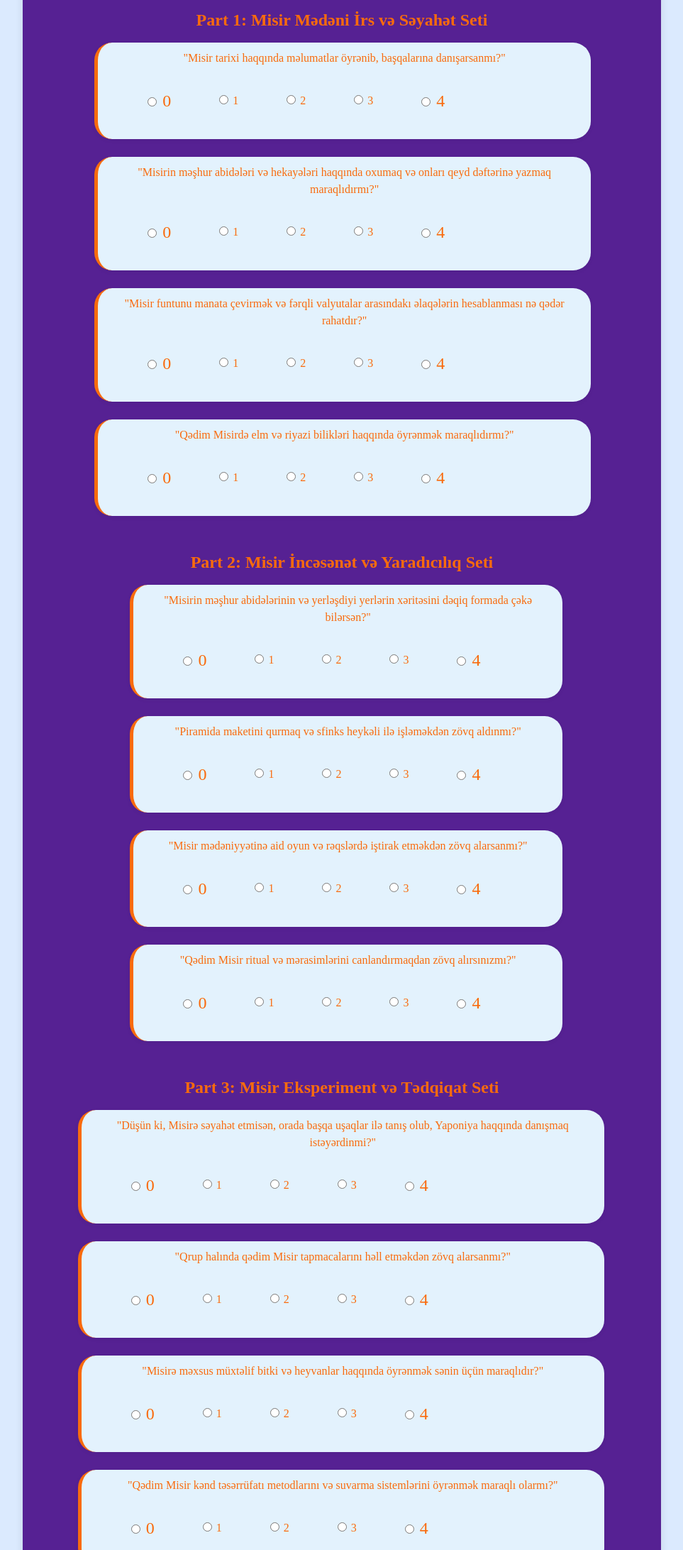
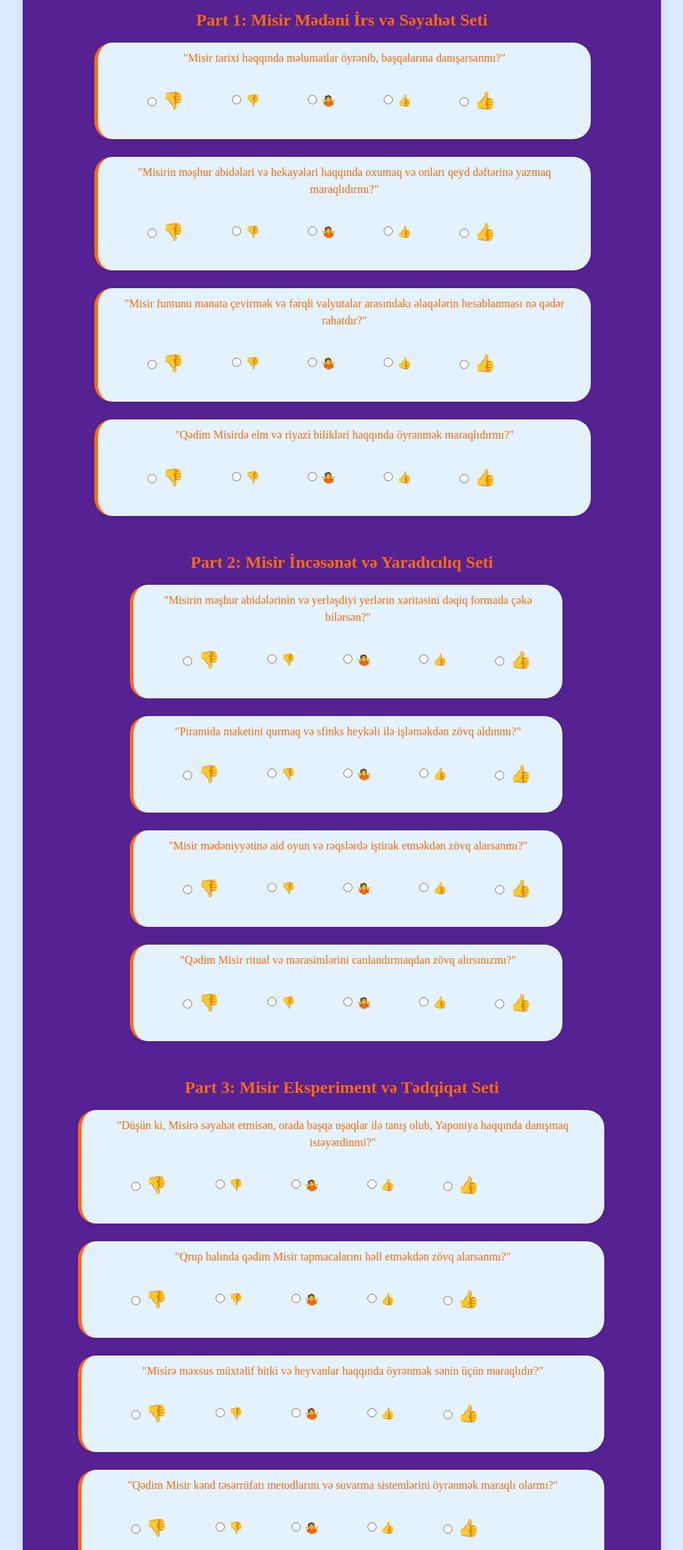
Before and after one commit to xtirachi/psychological-map-egp, a plain HTML site: page index.html in a window 1280 px wide. Shown: the part 440-2624 px from the top of the page at 71% size, without its empty margins (158-1121 px from the left). Drawn offline with nearby package versions, Linux system fonts and the light colour scheme.

Commit message:
Update index.html

```diff
--- a/index.html
+++ b/index.html
@@ -17,41 +17,41 @@
                 <div class="question">
                     <p>"Misir tarixi haqqında məlumatlar öyrənib, başqalarına danışarsanmı?"</p>
                     <div class="flex space-x-2 mb-4">
-                        <label><input type="radio" name="q1" value="0" required> 0</label>
-                        <label><input type="radio" name="q1" value="1"> 1</label>
-                        <label><input type="radio" name="q1" value="2"> 2</label>
-                        <label><input type="radio" name="q1" value="3"> 3</label>
-                        <label><input type="radio" name="q1" value="4"> 4</label>
+                          <label><input type="radio" name="q1" value="0" required> 👎 </label>
+                        <label><input type="radio" name="q1" value="1"> 👎</label>
+                        <label><input type="radio" name="q1" value="2"> 🤷</label>
+                        <label><input type="radio" name="q1" value="3"> 👍</label>
+                        <label><input type="radio" name="q1" value="4"> 👍</label>
                     </div>
                 </div>
                 <div class="question">
                     <p>"Misirin məşhur abidələri və hekayələri haqqında oxumaq və onları qeyd dəftərinə yazmaq maraqlıdırmı?"</p>
                     <div class="flex space-x-2 mb-4">
-                        <label><input type="radio" name="q2" value="0" required> 0</label>
-                        <label><input type="radio" name="q2" value="1"> 1</label>
-                        <label><input type="radio" name="q2" value="2"> 2</label>
-                        <label><input type="radio" name="q2" value="3"> 3</label>
-                        <label><input type="radio" name="q2" value="4"> 4</label>
+                         <label><input type="radio" name="q1" value="0" required> 👎 </label>
+                        <label><input type="radio" name="q1" value="1"> 👎</label>
+                        <label><input type="radio" name="q1" value="2"> 🤷</label>
+                        <label><input type="radio" name="q1" value="3"> 👍</label>
+                        <label><input type="radio" name="q1" value="4"> 👍</label>
                     </div>
                 </div>
                 <div class="question">
                     <p>"Misir funtunu manata çevirmək və fərqli valyutalar arasındakı əlaqələrin hesablanması nə qədər rahatdır?"</p>
                     <div class="flex space-x-2 mb-4">
-                        <label><input type="radio" name="q3" value="0" required> 0</label>
-                        <label><input type="radio" name="q3" value="1"> 1</label>
-                        <label><input type="radio" name="q3" value="2"> 2</label>
-                        <label><input type="radio" name="q3" value="3"> 3</label>
-                        <label><input type="radio" name="q3" value="4"> 4</label>
+                         <label><input type="radio" name="q1" value="0" required> 👎 </label>
+                        <label><input type="radio" name="q1" value="1"> 👎</label>
+                        <label><input type="radio" name="q1" value="2"> 🤷</label>
+                        <label><input type="radio" name="q1" value="3"> 👍</label>
+                        <label><input type="radio" name="q1" value="4"> 👍</label>
                     </div>
                 </div>
                 <div class="question">
                     <p>"Qədim Misirdə elm və riyazi bilikləri haqqında öyrənmək maraqlıdırmı?"</p>
                     <div class="flex space-x-2 mb-4">
-                        <label><input type="radio" name="q4" value="0" required> 0</label>
-                        <label><input type="radio" name="q4" value="1"> 1</label>
-                        <label><input type="radio" name="q4" value="2"> 2</label>
-                        <label><input type="radio" name="q4" value="3"> 3</label>
-                        <label><input type="radio" name="q4" value="4"> 4</label>
+                        <label><input type="radio" name="q1" value="0" required> 👎 </label>
+                        <label><input type="radio" name="q1" value="1"> 👎</label>
+                        <label><input type="radio" name="q1" value="2"> 🤷</label>
+                        <label><input type="radio" name="q1" value="3"> 👍</label>
+                        <label><input type="radio" name="q1" value="4"> 👍</label>
                     </div>
                 </div>
             </div>
@@ -60,41 +60,41 @@
                 <div class="question">
                     <p>"Misirin məşhur abidələrinin və yerləşdiyi yerlərin xəritəsini dəqiq formada çəkə bilərsən?"</p>
                     <div class="flex space-x-2 mb-4">
-                        <label><input type="radio" name="q5" value="0" required> 0</label>
-                        <label><input type="radio" name="q5" value="1"> 1</label>
-                        <label><input type="radio" name="q5" value="2"> 2</label>
-                        <label><input type="radio" name="q5" value="3"> 3</label>
-                        <label><input type="radio" name="q5" value="4"> 4</label>
+                         <label><input type="radio" name="q1" value="0" required> 👎 </label>
+                        <label><input type="radio" name="q1" value="1"> 👎</label>
+                        <label><input type="radio" name="q1" value="2"> 🤷</label>
+                        <label><input type="radio" name="q1" value="3"> 👍</label>
+                        <label><input type="radio" name="q1" value="4"> 👍</label>
                     </div>
                 </div>
                 <div class="question">
                     <p>"Piramida maketini qurmaq və sfinks heykəli ilə işləməkdən zövq aldınmı?"</p>
                     <div class="flex space-x-2 mb-4">
-                        <label><input type="radio" name="q6" value="0" required> 0</label>
-                        <label><input type="radio" name="q6" value="1"> 1</label>
-                        <label><input type="radio" name="q6" value="2"> 2</label>
-                        <label><input type="radio" name="q6" value="3"> 3</label>
-                        <label><input type="radio" name="q6" value="4"> 4</label>
+                          <label><input type="radio" name="q1" value="0" required> 👎 </label>
+                        <label><input type="radio" name="q1" value="1"> 👎</label>
+                        <label><input type="radio" name="q1" value="2"> 🤷</label>
+                        <label><input type="radio" name="q1" value="3"> 👍</label>
+                        <label><input type="radio" name="q1" value="4"> 👍</label>
                     </div>
                 </div>
                 <div class="question">
                     <p>"Misir mədəniyyətinə aid oyun və rəqslərdə iştirak etməkdən zövq alarsanmı?"</p>
                     <div class="flex space-x-2 mb-4">
-                        <label><input type="radio" name="q7" value="0" required> 0</label>
-                        <label><input type="radio" name="q7" value="1"> 1</label>
-                        <label><input type="radio" name="q7" value="2"> 2</label>
-                        <label><input type="radio" name="q7" value="3"> 3</label>
-                        <label><input type="radio" name="q7" value="4"> 4</label>
+                          <label><input type="radio" name="q1" value="0" required> 👎 </label>
+                        <label><input type="radio" name="q1" value="1"> 👎</label>
+                        <label><input type="radio" name="q1" value="2"> 🤷</label>
+                        <label><input type="radio" name="q1" value="3"> 👍</label>
+                        <label><input type="radio" name="q1" value="4"> 👍</label>
                     </div>
                 </div>
                 <div class="question">
                     <p>"Qədim Misir ritual və mərasimlərini canlandırmaqdan zövq alırsınızmı?"</p>
                     <div class="flex space-x-2 mb-4">
-                        <label><input type="radio" name="q8" value="0" required> 0</label>
-                        <label><input type="radio" name="q8" value="1"> 1</label>
-                        <label><input type="radio" name="q8" value="2"> 2</label>
-                        <label><input type="radio" name="q8" value="3"> 3</label>
-                        <label><input type="radio" name="q8" value="4"> 4</label>
+                         <label><input type="radio" name="q1" value="0" required> 👎 </label>
+                        <label><input type="radio" name="q1" value="1"> 👎</label>
+                        <label><input type="radio" name="q1" value="2"> 🤷</label>
+                        <label><input type="radio" name="q1" value="3"> 👍</label>
+                        <label><input type="radio" name="q1" value="4"> 👍</label>
                     </div>
                 </div>
             </div>
@@ -103,41 +103,41 @@
                 <div class="question">
                     <p>"Düşün ki, Misirə səyahət etmisən, orada başqa uşaqlar ilə tanış olub, Yaponiya haqqında danışmaq istəyərdinmi?"</p>
                     <div class="flex space-x-2 mb-4">
-                        <label><input type="radio" name="q9" value="0" required> 0</label>
-                        <label><input type="radio" name="q9" value="1"> 1</label>
-                        <label><input type="radio" name="q9" value="2"> 2</label>
-                        <label><input type="radio" name="q9" value="3"> 3</label>
-                        <label><input type="radio" name="q9" value="4"> 4</label>
+                         <label><input type="radio" name="q1" value="0" required> 👎 </label>
+                        <label><input type="radio" name="q1" value="1"> 👎</label>
+                        <label><input type="radio" name="q1" value="2"> 🤷</label>
+                        <label><input type="radio" name="q1" value="3"> 👍</label>
+                        <label><input type="radio" name="q1" value="4"> 👍</label>
                     </div>
                 </div>
                 <div class="question">
                     <p>"Qrup halında qədim Misir tapmacalarını həll etməkdən zövq alarsanmı?"</p>
                     <div class="flex space-x-2 mb-4">
-                        <label><input type="radio" name="q10" value="0" required> 0</label>
-                        <label><input type="radio" name="q10" value="1"> 1</label>
-                        <label><input type="radio" name="q10" value="2"> 2</label>
-                        <label><input type="radio" name="q10" value="3"> 3</label>
-                        <label><input type="radio" name="q10" value="4"> 4</label>
+                        <label><input type="radio" name="q1" value="0" required> 👎 </label>
+                        <label><input type="radio" name="q1" value="1"> 👎</label>
+                        <label><input type="radio" name="q1" value="2"> 🤷</label>
+                        <label><input type="radio" name="q1" value="3"> 👍</label>
+                        <label><input type="radio" name="q1" value="4"> 👍</label>
                     </div>
                 </div>
                 <div class="question">
                     <p>"Misirə məxsus müxtəlif bitki və heyvanlar haqqında öyrənmək sənin üçün maraqlıdır?"</p>
                     <div class="flex space-x-2 mb-4">
-                        <label><input type="radio" name="q11" value="0" required> 0</label>
-                        <label><input type="radio" name="q11" value="1"> 1</label>
-                        <label><input type="radio" name="q11" value="2"> 2</label>
-                        <label><input type="radio" name="q11" value="3"> 3</label>
-                        <label><input type="radio" name="q11" value="4"> 4</label>
+                          <label><input type="radio" name="q1" value="0" required> 👎 </label>
+                        <label><input type="radio" name="q1" value="1"> 👎</label>
+                        <label><input type="radio" name="q1" value="2"> 🤷</label>
+                        <label><input type="radio" name="q1" value="3"> 👍</label>
+                        <label><input type="radio" name="q1" value="4"> 👍</label>
                     </div>
                 </div>
                 <div class="question">
                     <p>"Qədim Misir kənd təsərrüfatı metodlarını və suvarma sistemlərini öyrənmək maraqlı olarmı?"</p>
                     <div class="flex space-x-2 mb-4">
-                        <label><input type="radio" name="q12" value="0" required> 0</label>
-                        <label><input type="radio" name="q12" value="1"> 1</label>
-                        <label><input type="radio" name="q12" value="2"> 2</label>
-                        <label><input type="radio" name="q12" value="3"> 3</label>
-                        <label><input type="radio" name="q12" value="4"> 4</label>
+                        <label><input type="radio" name="q1" value="0" required> 👎 </label>
+                        <label><input type="radio" name="q1" value="1"> 👎</label>
+                        <label><input type="radio" name="q1" value="2"> 🤷</label>
+                        <label><input type="radio" name="q1" value="3"> 👍</label>
+                        <label><input type="radio" name="q1" value="4"> 👍</label>
                     </div>
                 </div>
             </div>
@@ -146,41 +146,41 @@
                 <div class="question">
                     <p>"Eksperimentlər zamanı musiqi və ritmi araşdırmaq və yaratmaqdan zövq alırsanmı?"</p>
                     <div class="flex space-x-2 mb-4">
-                        <label><input type="radio" name="q13" value="0" required> 0</label>
-                        <label><input type="radio" name="q13" value="1"> 1</label>
-                        <label><input type="radio" name="q13" value="2"> 2</label>
-                        <label><input type="radio" name="q13" value="3"> 3</label>
-                        <label><input type="radio" name="q13" value="4"> 4</label>
+                          <label><input type="radio" name="q1" value="0" required> 👎 </label>
+                        <label><input type="radio" name="q1" value="1"> 👎</label>
+                        <label><input type="radio" name="q1" value="2"> 🤷</label>
+                        <label><input type="radio" name="q1" value="3"> 👍</label>
+                        <label><input type="radio" name="q1" value="4"> 👍</label>
                     </div>
                 </div>
                 <div class="question">
                     <p>"Musiqi və ritmlər vasitəsilə yeni əsərləe yaratmaq sənin üçün maraqlıdırmı?"</p>
                     <div class="flex space-x-2 mb-4">
-                        <label><input type="radio" name="q14" value="0" required> 0</label>
-                        <label><input type="radio" name="q14" value="1"> 1</label>
-                        <label><input type="radio" name="q14" value="2"> 2</label>
-                        <label><input type="radio" name="q14" value="3"> 3</label>
-                        <label><input type="radio" name="q14" value="4"> 4</label>
+                          <label><input type="radio" name="q1" value="0" required> 👎 </label>
+                        <label><input type="radio" name="q1" value="1"> 👎</label>
+                        <label><input type="radio" name="q1" value="2"> 🤷</label>
+                        <label><input type="radio" name="q1" value="3"> 👍</label>
+                        <label><input type="radio" name="q1" value="4"> 👍</label>
                     </div>
                 </div>
                 <div class="question">
                     <p>"Qədim Misir fəlsəfəsini və onların dünyagörüşünü öyrənməkdən zövq alırsınızmı?"</p>
                     <div class="flex space-x-2 mb-4">
-                        <label><input type="radio" name="q15" value="0" required> 0</label>
-                        <label><input type="radio" name="q15" value="1"> 1</label>
-                        <label><input type="radio" name="q15" value="2"> 2</label>
-                        <label><input type="radio" name="q15" value="3"> 3</label>
-                        <label><input type="radio" name="q15" value="4"> 4</label>
+                         <label><input type="radio" name="q1" value="0" required> 👎 </label>
+                        <label><input type="radio" name="q1" value="1"> 👎</label>
+                        <label><input type="radio" name="q1" value="2"> 🤷</label>
+                        <label><input type="radio" name="q1" value="3"> 👍</label>
+                        <label><input type="radio" name="q1" value="4"> 👍</label>
                     </div>
                 </div>
                 <div class="question">
                     <p>"Təcrübələr zamanı özünüzün daxili hisslərini və düşüncələrinizi analiz etməkdən zövq alırsınızmı?"</p>
                     <div class="flex space-x-2 mb-4">
-                        <label><input type="radio" name="q16" value="0" required> 0</label>
-                        <label><input type="radio" name="q16" value="1"> 1</label>
-                        <label><input type="radio" name="q16" value="2"> 2</label>
-                        <label><input type="radio" name="q16" value="3"> 3</label>
-                        <label><input type="radio" name="q16" value="4"> 4</label>
+                          <label><input type="radio" name="q1" value="0" required> 👎 </label>
+                        <label><input type="radio" name="q1" value="1"> 👎</label>
+                        <label><input type="radio" name="q1" value="2"> 🤷</label>
+                        <label><input type="radio" name="q1" value="3"> 👍</label>
+                        <label><input type="radio" name="q1" value="4"> 👍</label>
                     </div>
                 </div>
             </div>
```
